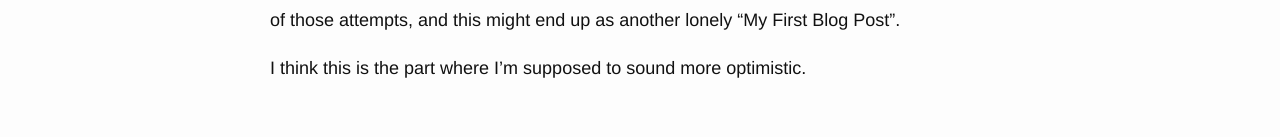
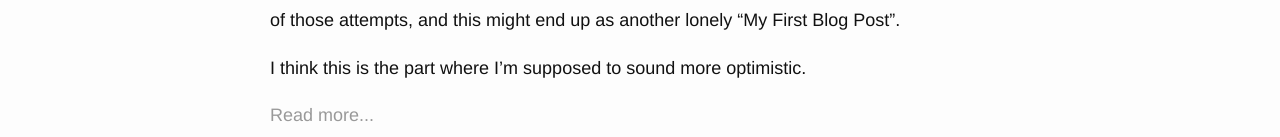
Before and after one commit to BrunoGrandePhD/scientificbruno.github.io, a Jekyll site: the page built from tag/general.html, in a window 1280 px wide, cut to the strip 0-463 px from the top of the page. Shown: the part 323-460 px from the top of the strip. Built offline with Jekyll 4.4.1, drawn with Linux system fonts in a browser that asks for light colours; nearby versions of some CDN libraries.

Commit message:
added read more link to tagged page

```diff
--- a/_layouts/blog_by_tag.html
+++ b/_layouts/blog_by_tag.html
@@ -16,6 +16,7 @@ layout: default
             <a class="post-link" href="{{ post.url | prepend: site.baseurl }}">{{ post.title }}</a>
           </h2>
           {{ post.excerpt }}
+          <p><a class="read-more-link" href="{{ post.url | prepend: site.baseurl }}">Read more...</a></p>
         </li>
       {% endfor %}
     {% else %}
```
